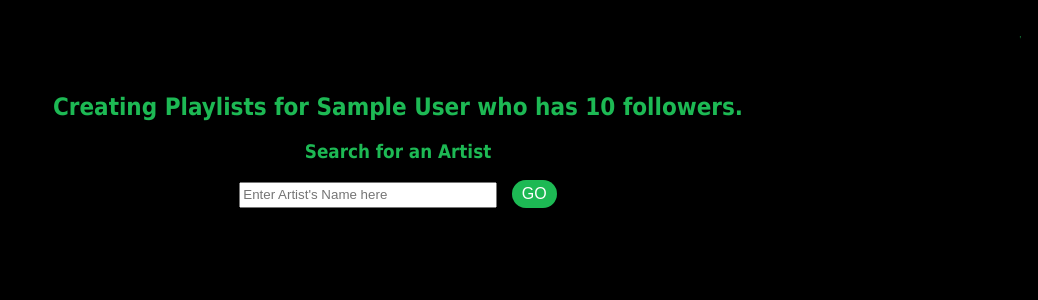
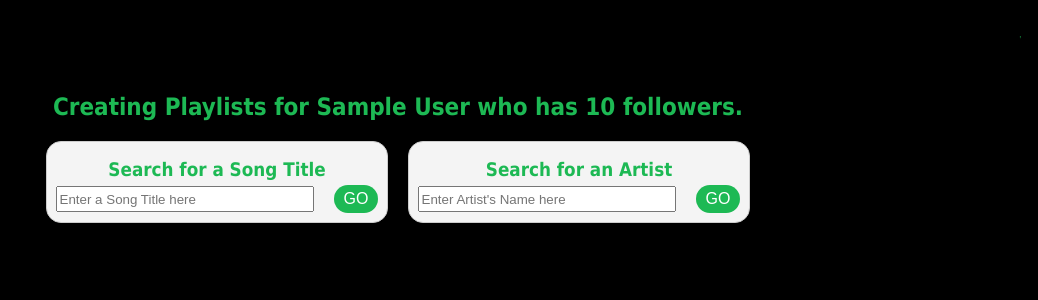
Before and after one commit to djr812/SpotipyPlaylist, a Flask app: template templates/index.html in a window 1280 px wide. Shown: the part 91-391 px from the top of the page, without its empty margins (242-1280 px from the left). Run offline with Flask 3, Linux system fonts and the light colour scheme; the template is opened without the code that fills it: most values are stand-ins (such as "Sample title", 1, 10 or a date in 2020).

Commit message:
Added Song Search HTML and Styling

```diff
--- a/static/script.js
+++ b/static/script.js
@@ -53,7 +53,7 @@ function showArtistSearchOverlay(artists) {
         const li = document.createElement('li');
         artistName = artists[artistIndex][0];
         li.textContent = artistName;
-        li.onclick = () => selectResult(artist, artists);
+        li.onclick = () => selectArtistResult(artist, artists);
         artistSearchResultsList.appendChild(li);
         ++artistIndex;
     };
@@ -69,7 +69,7 @@ function closeArtistSearchOverlay() {
 }
 
 // Function to handle selection of a search result
-function selectResult(artistIndex, artists) {
+function selectArtistResult(artistIndex, artists) {
     document.getElementById("searchingOverlay").style.display = "none";
     // Here you can process the selected result
     console.log('Selected result:', artistIndex);
--- a/static/style.css
+++ b/static/style.css
@@ -93,18 +93,23 @@ body {
     background-color: #f1f1f1;
 }
 
-#artistName {
+#artistName, #songName {
     width: 250px;      /* Set the width */
     height: 20px;      /* Set the height */
+    margin-bottom: 10px;
 }
 
-#sendArtist {
+.userDetails {
+    text-align: center;
+}
+
+#sendSongBtn, #sendArtistBtn {
     margin-left: 10px;
     padding: 5px 10px;
     background-color: #1DB954;
     color: white;
     border: none;
-    margin-bottom: 1px;
+    margin-bottom: 10px;
     outline: 1px;
     font-size: 16px;
     cursor: pointer;
@@ -112,17 +117,41 @@ body {
     width: auto;
 }
 
-#sendArtist:hover {
+#sendSongBtn:hover, #sendArtistBtn:hover {
     background-color: darkgreen;
 }
 
-.userDetails {
-    text-align: center;
+.searchSection {
+    display: flex;              /* Use flexbox to lay out the children in a row */
+    justify-content: center;    /* Centers the items horizontally */
+    align-items: center;        /* Centers the items vertically */
+    gap: 20px;                  /* Adds space between the two divs */
 }
 
-.artistSearch {
-    text-align: center;
+.songSearch, .artistSearch {
+    padding: 20px;
+    border: 1px solid #ccc;    /* Optional: Adds a border to each section */
+    background-color: #f4f4f4; /* Optional: Adds a background color */
+    display: flex;
+    flex-direction: column;     /* Stacks the elements vertically inside each div */
+    justify-content: center;    /* Centers content vertically inside each div */
+    align-items: center;        /* Centers content horizontally inside each div */
+    width: 300px;               /* Optional: Sets a fixed width for the search boxes */
+    height: 40px;
+    border-radius: 15px;
 }
+
+h3 {
+    margin-bottom: 5px;        /* Adds space below the heading */
+}
+
+.searchContainer {
+    display: flex;              /* Makes input and button align side by side */
+    justify-content: center;    /* Centers the input and button horizontally */
+    flex-direction: row;
+    align-items: center;        /* Centers the input and button vertically */
+    gap: 10px;                  /* Adds space between the input and button */
+  }
 
 .artistSection {
     display: grid;
--- a/templates/index.html
+++ b/templates/index.html
@@ -21,11 +21,20 @@
             <h2>Creating Playlists for {{ displayName }} who has {{ followers }} followers.</h2>
         </div>
     </section>
-    <section>
+    <section class="searchSection">
+        <div class="songSearch">
+            <h3>Search for a Song Title</h3>
+            <div class="searchContainer">
+                <input type="text" id="songName" name="songName" placeholder="Enter a Song Title here">
+                <button type="button" id="sendSongBtn" onclick="sendSong()">GO</button>
+            </div>
+        </div>
         <div class="artistSearch">
             <h3>Search for an Artist</h3>
-            <input type="text" id="artistName" name="artistName" placeholder="Enter Artist's Name here">
-            <button type="button" id="sendArtist" onclick="sendArtist()">GO</button>
+            <div class="searchContainer">
+                <input type="text" id="artistName" name="artistName" placeholder="Enter Artist's Name here">
+                <button type="button" id="sendArtistBtn" onclick="sendArtist()">GO</button>
+            </div>
         </div>
         <div id="searchingOverlay" class="overlay">
             <div class="overlayContent">
```
